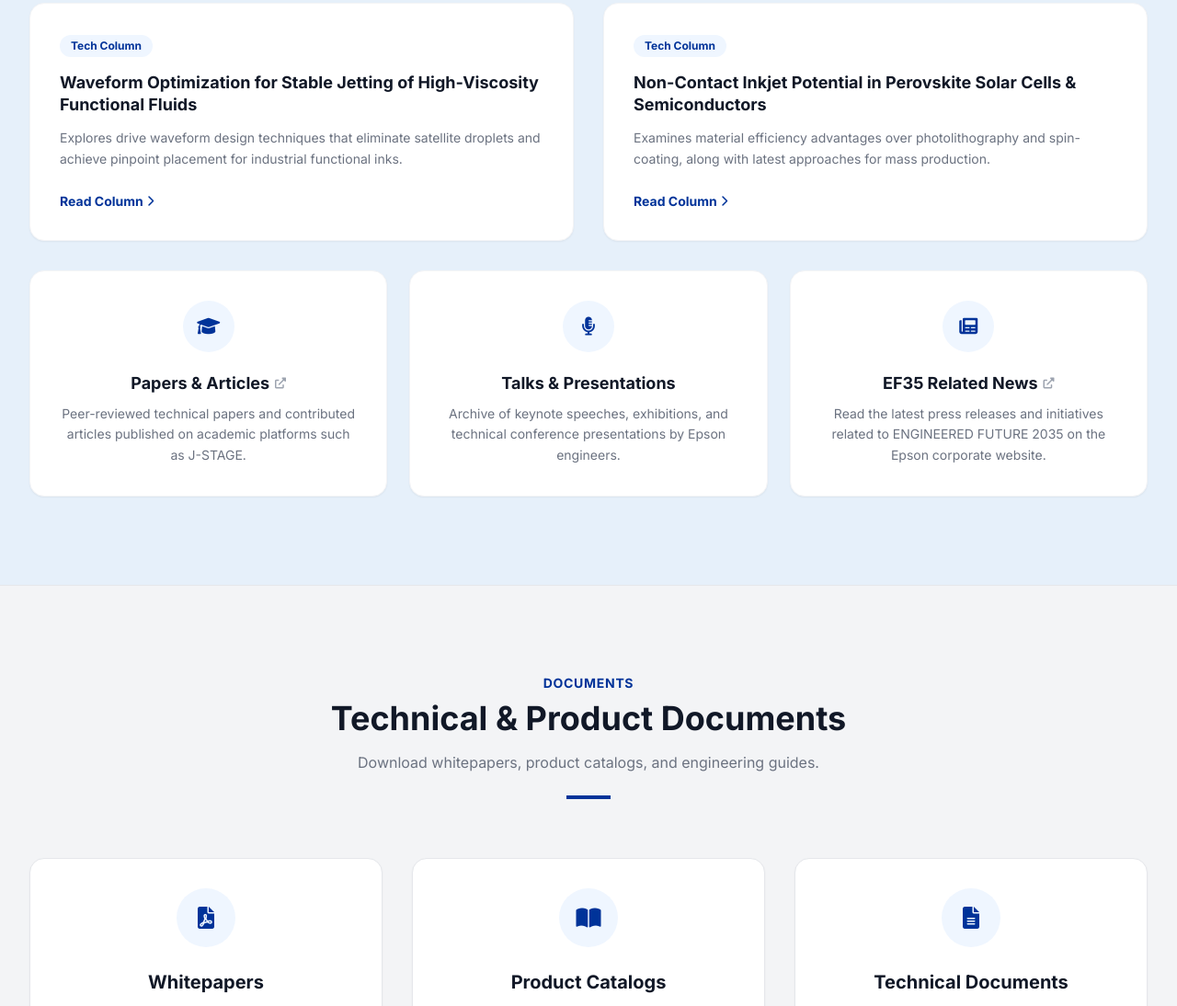
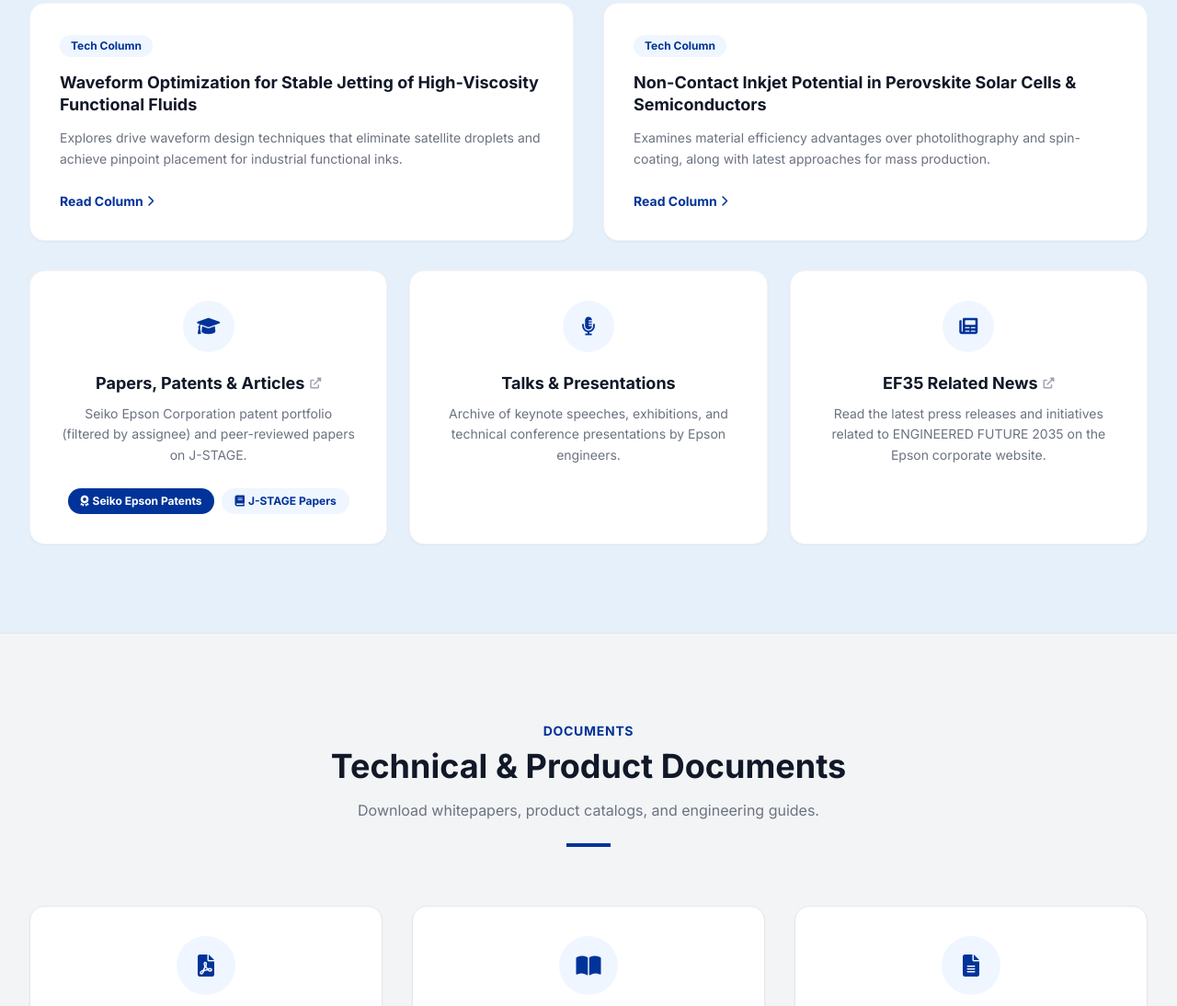
Before and after one commit to Hayashi-hak-tokyo/siteproto, a plain HTML site: page index.html in a window 1280 px wide. Shown: the part 3720-4814 px from the top of the page at 92% size. Drawn offline with nearby package versions, Linux system fonts and the light colour scheme.

Commit message:
Update index.html

```diff
--- a/index.html
+++ b/index.html
@@ -412,17 +412,25 @@
 
                     <!-- 外部リンク・登壇・EF35関連ニュース -->
                     <div class="grid grid-cols-1 md:grid-cols-3 gap-6">
-                        <!-- 論文・寄稿 (J-STAGE等 該当外部リンク) -->
-                        <a href="https://www.jstage.jst.go.jp/" target="_blank" rel="noopener noreferrer" class="reveal bg-white p-8 rounded-2xl shadow-sm border border-gray-100 hover:shadow-xl hover:-translate-y-1 transition-all duration-300 group flex flex-col items-center text-center">
+                        <!-- 論文・特許・寄稿 (J-STAGE / Google Patents セイコーエプソン絞り込み) -->
+                        <div id="patent-paper-card" class="reveal bg-white p-8 rounded-2xl shadow-sm border border-gray-100 hover:shadow-xl hover:-translate-y-1 transition-all duration-300 group flex flex-col items-center text-center cursor-pointer">
                             <div class="w-14 h-14 bg-blue-50 text-corporate-blue rounded-full flex items-center justify-center mb-5 text-xl group-hover:bg-corporate-blue group-hover:text-white transition-colors">
                                 <i class="fas fa-graduation-cap"></i>
                             </div>
                             <h4 class="text-lg font-bold text-gray-900 mb-2 flex items-center justify-center gap-1.5">
-                                <span data-i18n="kinfo_papers_title">論文・寄稿</span>
+                                <span data-i18n="kinfo_papers_title">論文・特許・寄稿</span>
                                 <i class="fas fa-external-link-alt text-xs text-gray-400"></i>
                             </h4>
-                            <p class="text-gray-500 text-sm leading-relaxed" data-i18n="kinfo_papers_desc">J-STAGE等の学術プラットフォームに掲載された、当社研究開発の技術論文・寄稿アーカイブ。</p>
-                        </a>
+                            <p class="text-gray-500 text-sm leading-relaxed mb-4" data-i18n="kinfo_papers_desc">セイコーエプソンの保有特許（出願人絞り込み検索）や、J-STAGE等の学術論文アーカイブ。</p>
+                            <div class="flex flex-wrap justify-center gap-2 mt-auto pt-2">
+                                <a id="epson-patent-link" href="https://patents.google.com/?assignee=%E3%82%BB%E3%82%A4%E3%82%B3%E3%83%BC%E3%82%A8%E3%83%97%E3%82%BD%E3%83%B3%E6%A0%AA%E5%BC%8F%E4%BC%9A%E7%A4%BE&q=inkjet" target="_blank" rel="noopener noreferrer" onclick="event.stopPropagation();" class="text-xs font-bold bg-corporate-blue text-white px-3.5 py-1.5 rounded-full hover:bg-blue-800 transition-colors inline-flex items-center gap-1">
+                                    <i class="fas fa-award"></i> <span data-i18n="btn_epson_patents">セイコーエプソン特許一覧</span>
+                                </a>
+                                <a href="https://www.jstage.jst.go.jp/result/global/-char/ja?globalSearchKey=%E3%82%BB%E3%82%A4%E3%82%B3%E3%83%BC%E3%82%A8%E3%83%97%E3%82%BD%E3%83%B3+%E3%82%A4%E3%83%B3%E3%82%AF%E3%82%B8%E3%82%A7%E3%83%83%E3%83%88" target="_blank" rel="noopener noreferrer" onclick="event.stopPropagation();" class="text-xs font-bold bg-blue-50 text-corporate-blue px-3.5 py-1.5 rounded-full hover:bg-blue-100 transition-colors inline-flex items-center gap-1">
+                                    <i class="fas fa-book"></i> <span data-i18n="btn_epson_papers">J-STAGE 論文</span>
+                                </a>
+                            </div>
+                        </div>
 
                         <!-- 登壇・講演 -->
                         <a href="#knowledge-info" class="reveal delay-100 bg-white p-8 rounded-2xl shadow-sm border border-gray-100 hover:shadow-xl hover:-translate-y-1 transition-all duration-300 group flex flex-col items-center text-center">
@@ -835,8 +843,10 @@
                     col_2_title: '非接触インクジェットによるペロブスカイト太陽電池・半導体への応用可能性',
                     col_2_summary: '従来のフォトリソグラフィやスピンコートと比較した材料利用効率の優位性と、量産ラインへの適用に向けた最新アプローチを紹介します。',
                     btn_read_column: 'コラムを読む',
-                    kinfo_papers_title: '論文・寄稿',
-                    kinfo_papers_desc: 'J-STAGE等の学術プラットフォームに掲載された、当社研究開発の技術論文・寄稿アーカイブ。',
+                    kinfo_papers_title: '論文・特許・寄稿',
+                    kinfo_papers_desc: 'セイコーエプソンの保有特許（出願人絞り込み検索）や、J-STAGE等の学術論文アーカイブ。',
+                    btn_epson_patents: 'セイコーエプソン特許一覧',
+                    btn_epson_papers: 'J-STAGE 論文',
                     kinfo_talks_title: '登壇・講演アーカイブ',
                     kinfo_talks_desc: '国内外の展示会や技術カンファレンスにおける、エプソン技術者の講演・パネルディスカッションの記録。',
                     kinfo_ef35_title: 'EF35 関連ニュース',
@@ -979,8 +989,10 @@
                     col_2_title: 'Non-Contact Inkjet Potential in Perovskite Solar Cells & Semiconductors',
                     col_2_summary: 'Examines material efficiency advantages over photolithography and spin-coating, along with latest approaches for mass production.',
                     btn_read_column: 'Read Column',
-                    kinfo_papers_title: 'Papers & Articles',
-                    kinfo_papers_desc: 'Peer-reviewed technical papers and contributed articles published on academic platforms such as J-STAGE.',
+                    kinfo_papers_title: 'Papers, Patents & Articles',
+                    kinfo_papers_desc: 'Seiko Epson Corporation patent portfolio (filtered by assignee) and peer-reviewed papers on J-STAGE.',
+                    btn_epson_patents: 'Seiko Epson Patents',
+                    btn_epson_papers: 'J-STAGE Papers',
                     kinfo_talks_title: 'Talks & Presentations',
                     kinfo_talks_desc: 'Archive of keynote speeches, exhibitions, and technical conference presentations by Epson engineers.',
                     kinfo_ef35_title: 'EF35 Related News',
@@ -1147,6 +1159,7 @@
             const visionLink = document.getElementById('vision-link');
             const ef35NewsLink = document.getElementById('ef35-news-link');
             const footerEf35Link = document.getElementById('footer-ef35-link');
+            const epsonPatentLink = document.getElementById('epson-patent-link');
 
             function detectDefaultLanguage() {
                 try {
@@ -1197,6 +1210,11 @@
                     : 'https://corporate.epson/ja/news/';
                 if (ef35NewsLink) ef35NewsLink.href = ef35Url;
                 if (footerEf35Link) footerEf35Link.href = ef35Url;
+                if (epsonPatentLink) {
+                    epsonPatentLink.href = lang === 'en'
+                        ? 'https://patents.google.com/?assignee=Seiko+Epson+Corporation&q=inkjet'
+                        : 'https://patents.google.com/?assignee=%E3%82%BB%E3%82%A4%E3%82%B3%E3%83%BC%E3%82%A8%E3%83%97%E3%82%BD%E3%83%B3%E6%A0%AA%E5%BC%8F%E4%BC%9A%E7%A4%BE&q=inkjet';
+                }
 
                 // Refresh currently open dynamic detail views if any
                 if (activeCaseId) renderCaseDetail(activeCaseId);
@@ -1412,6 +1430,13 @@
                 wpBackBtn.addEventListener('click', () => returnToSection('documents'));
             }
 
+            const patentPaperCard = document.getElementById('patent-paper-card');
+            if (patentPaperCard && epsonPatentLink) {
+                patentPaperCard.addEventListener('click', () => {
+                    window.open(epsonPatentLink.href, '_blank', 'noopener,noreferrer');
+                });
+            }
+
             // 資料ダウンロード送信処理（多言語対応）
             if (wpForm) {
                 wpForm.addEventListener('submit', (e) => {
```
